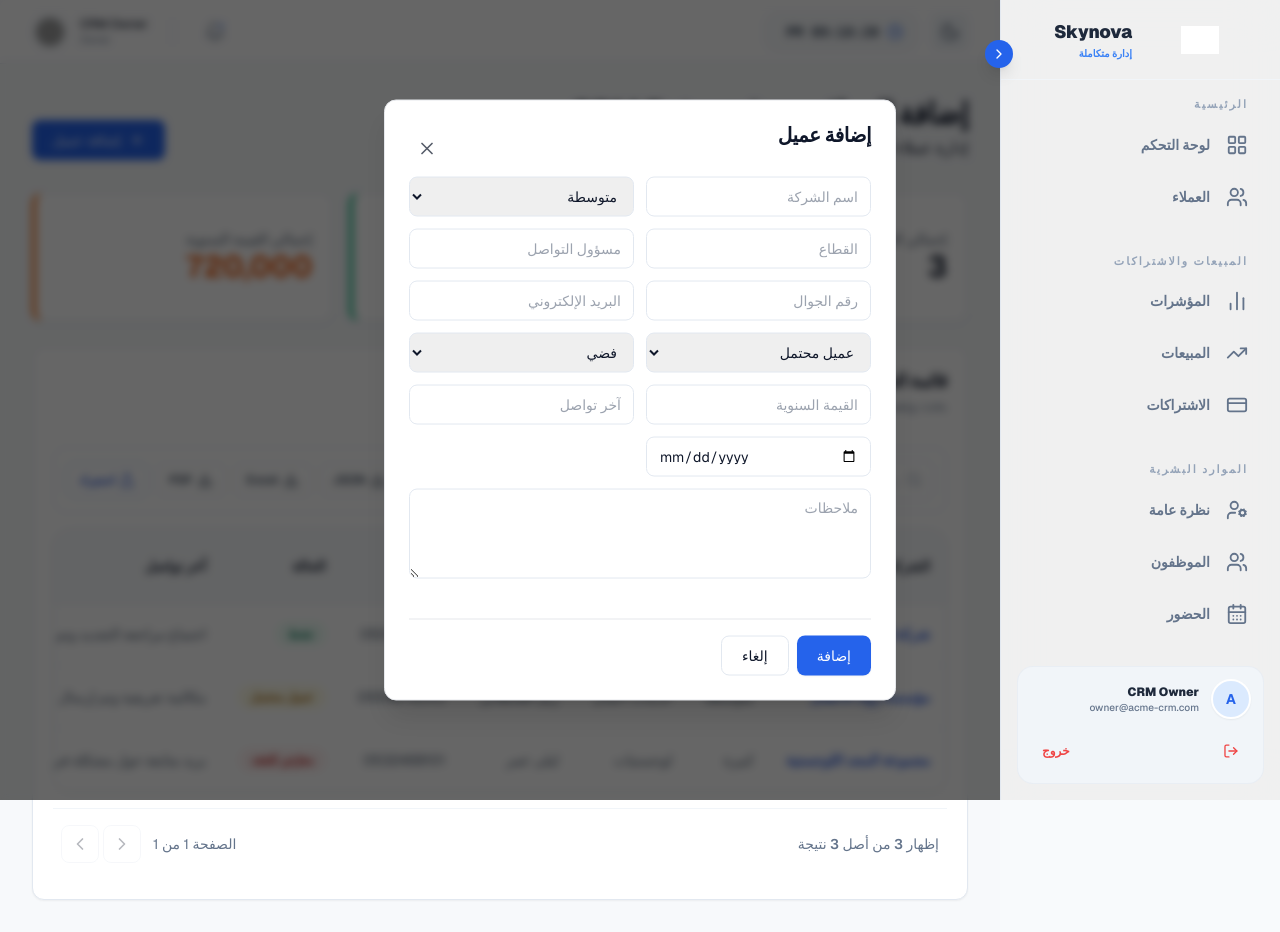
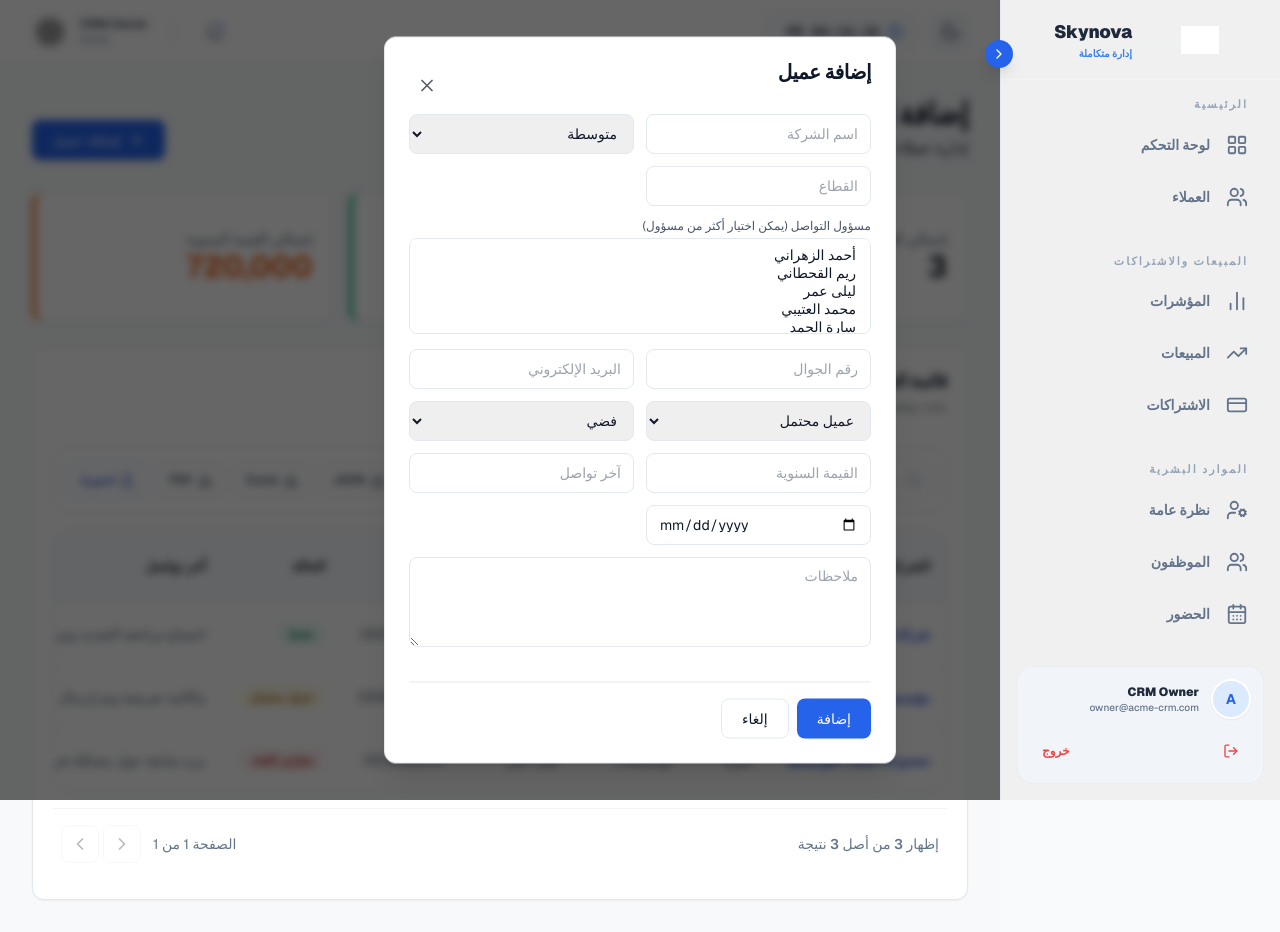
Before and after one commit to abdulrahman-shawi/crmtools, a Next.js app: page /dashboard/crm-enterprise/customers in a window 1280 px wide. Both pictures are taken after a click on the button "إضافة عميل". Built offline with nearby package versions, Linux system fonts and the light colour scheme; grey boxes are pictures that could not be loaded.

Commit message:
بببب

```diff
--- a/components/crm/enterprise/enterprise-customers-manager.tsx
+++ b/components/crm/enterprise/enterprise-customers-manager.tsx
@@ -15,7 +15,7 @@ interface EnterpriseCustomer {
   companyName: string;
   companySize: "medium" | "large";
   industry: string;
-  contactPerson: string;
+  contactPersons: string[];
   phone: string;
   email: string;
   status: "lead" | "active" | "at-risk";
@@ -39,7 +39,7 @@ interface CustomerFormState {
   companyName: string;
   companySize: EnterpriseCustomer["companySize"];
   industry: string;
-  contactPerson: string;
+  contactPersons: string[];
   phone: string;
   email: string;
   status: EnterpriseCustomer["status"];
@@ -150,7 +150,7 @@ const initialFormState: CustomerFormState = {
   companyName: "",
   companySize: "medium",
   industry: "",
-  contactPerson: "",
+  contactPersons: [],
   phone: "",
   email: "",
   status: "lead",
@@ -168,6 +168,14 @@ const initialCommunicationFormState: CommunicationFormState = {
   message: "",
   lastContactSummary: "",
 };
+
+const contactOwnerOptions = [
+  "أحمد الزهراني",
+  "ريم القحطاني",
+  "ليلى عمر",
+  "محمد العتيبي",
+  "سارة الحمد",
+];
 
 /**
  * Converts unknown numeric input to a safe number with fallback.
@@ -264,7 +272,7 @@ const initialCustomers: EnterpriseCustomer[] = [
     companyName: "شركة النخبة للتقنية",
     companySize: "large",
     industry: "تقنية معلومات",
-    contactPerson: "أحمد الزهراني",
+    contactPersons: ["أحمد الزهراني"],
     phone: "0501234567",
     email: "a.alzahrani@nukhba.sa",
     status: "active",
@@ -279,7 +287,7 @@ const initialCustomers: EnterpriseCustomer[] = [
     companyName: "مؤسسة رواد الأعمال",
     companySize: "medium",
     industry: "خدمات أعمال",
-    contactPerson: "ريم القحطاني",
+    contactPersons: ["ريم القحطاني"],
     phone: "0559876543",
     email: "reem@rowad.sa",
     status: "lead",
@@ -294,7 +302,7 @@ const initialCustomers: EnterpriseCustomer[] = [
     companyName: "مجموعة المجد اللوجستية",
     companySize: "large",
     industry: "لوجستيات",
-    contactPerson: "ليلى عمر",
+    contactPersons: ["ليلى عمر"],
     phone: "0532468101",
     email: "l.omar@majdlog.com",
     status: "at-risk",
@@ -563,7 +571,10 @@ export function EnterpriseCustomersManager() {
       },
       { header: "الحجم", accessor: (row) => sizeLabel[row.companySize] },
       { header: "القطاع", accessor: "industry" },
-      { header: "مسؤول التواصل", accessor: "contactPerson" },
+      {
+        header: "مسؤول التواصل",
+        accessor: (row) => row.contactPersons.join("، "),
+      },
       { header: "الجوال", accessor: "phone" },
       {
         header: "الحالة",
@@ -638,7 +649,7 @@ export function EnterpriseCustomersManager() {
       companyName: customer.companyName,
       companySize: customer.companySize,
       industry: customer.industry,
-      contactPerson: customer.contactPerson,
+      contactPersons: customer.contactPersons,
       phone: customer.phone,
       email: customer.email,
       status: customer.status,
@@ -659,7 +670,7 @@ export function EnterpriseCustomersManager() {
     setCommunicationFormState({
       channel: "call",
       date: new Date().toISOString().slice(0, 10),
-      agent: customer.contactPerson,
+      agent: customer.contactPersons[0] ?? "",
       message: "",
       lastContactSummary: customer.lastCommunication,
     });
@@ -852,7 +863,7 @@ export function EnterpriseCustomersManager() {
    * يحفظ العميل الجديد أو تحديث العميل الحالي.
    */
   function handleSave() {
-    if (!formState.companyName.trim() || !formState.contactPerson.trim() || !formState.phone.trim()) {
+    if (!formState.companyName.trim() || formState.contactPersons.length === 0 || !formState.phone.trim()) {
       toast.error("يرجى تعبئة الحقول الأساسية");
       return;
     }
@@ -867,7 +878,7 @@ export function EnterpriseCustomersManager() {
       companyName: formState.companyName.trim(),
       companySize: formState.companySize,
       industry: formState.industry.trim(),
-      contactPerson: formState.contactPerson.trim(),
+      contactPersons: formState.contactPersons,
       phone: formState.phone.trim(),
       email: formState.email.trim(),
       status: formState.status,
@@ -1020,7 +1031,7 @@ export function EnterpriseCustomersManager() {
                 .map((order) => `${order.orderNo} ${order.total} ${order.date}`)
                 .join(" ");
 
-              return `${customer.companyName} ${sizeLabel[customer.companySize]} ${customer.industry} ${customer.contactPerson} ${statusLabel[customer.status].label} ${tierLabel[customer.tier].label} ${customer.lastCommunication} ${customer.notes} ${communicationText} ${invoiceText} ${orderText}`;
+              return `${customer.companyName} ${sizeLabel[customer.companySize]} ${customer.industry} ${customer.contactPersons.join(" ")} ${statusLabel[customer.status].label} ${tierLabel[customer.tier].label} ${customer.lastCommunication} ${customer.notes} ${communicationText} ${invoiceText} ${orderText}`;
             }}
           />
         </DynamicCard.Content>
@@ -1063,12 +1074,24 @@ export function EnterpriseCustomersManager() {
             value={formState.industry}
             onChange={(event) => setFormState((prev) => ({ ...prev, industry: event.target.value }))}
           />
-          <input
-            className="h-10 rounded-lg border border-slate-200 px-3 text-sm"
-            placeholder="مسؤول التواصل"
-            value={formState.contactPerson}
-            onChange={(event) => setFormState((prev) => ({ ...prev, contactPerson: event.target.value }))}
-          />
+          <div className="space-y-1 md:col-span-2">
+            <p className="text-xs text-slate-600">مسؤول التواصل (يمكن اختيار أكثر من مسؤول)</p>
+            <select
+              multiple
+              className="min-h-[96px] w-full rounded-lg border border-slate-200 px-3 py-2 text-sm"
+              value={formState.contactPersons}
+              onChange={(event) => {
+                const selectedValues = Array.from(event.target.selectedOptions, (option) => option.value);
+                setFormState((prev) => ({ ...prev, contactPersons: selectedValues }));
+              }}
+            >
+              {contactOwnerOptions.map((owner) => (
+                <option key={owner} value={owner}>
+                  {owner}
+                </option>
+              ))}
+            </select>
+          </div>
           <input
             className="h-10 rounded-lg border border-slate-200 px-3 text-sm"
             placeholder="رقم الجوال"
```
